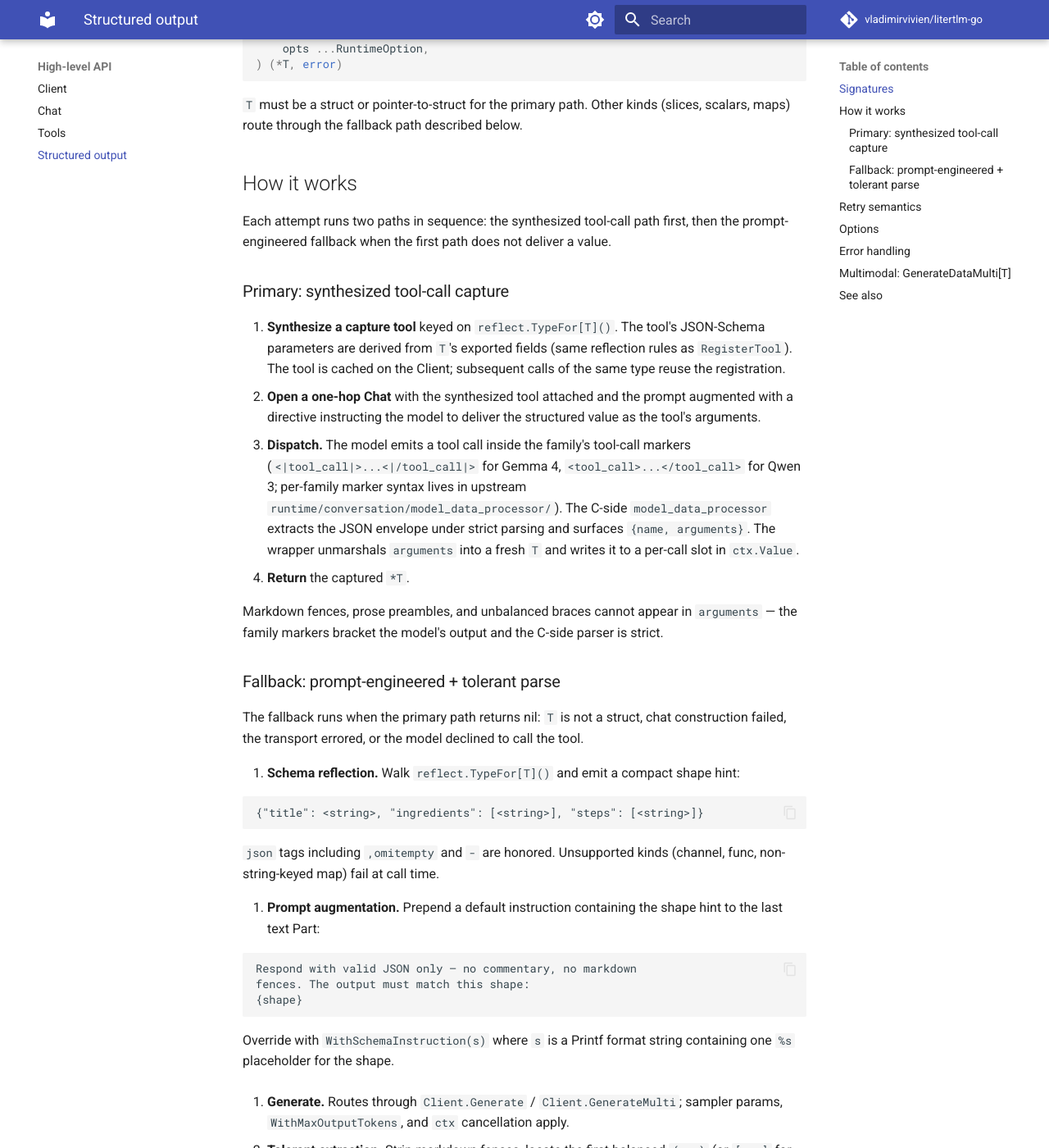
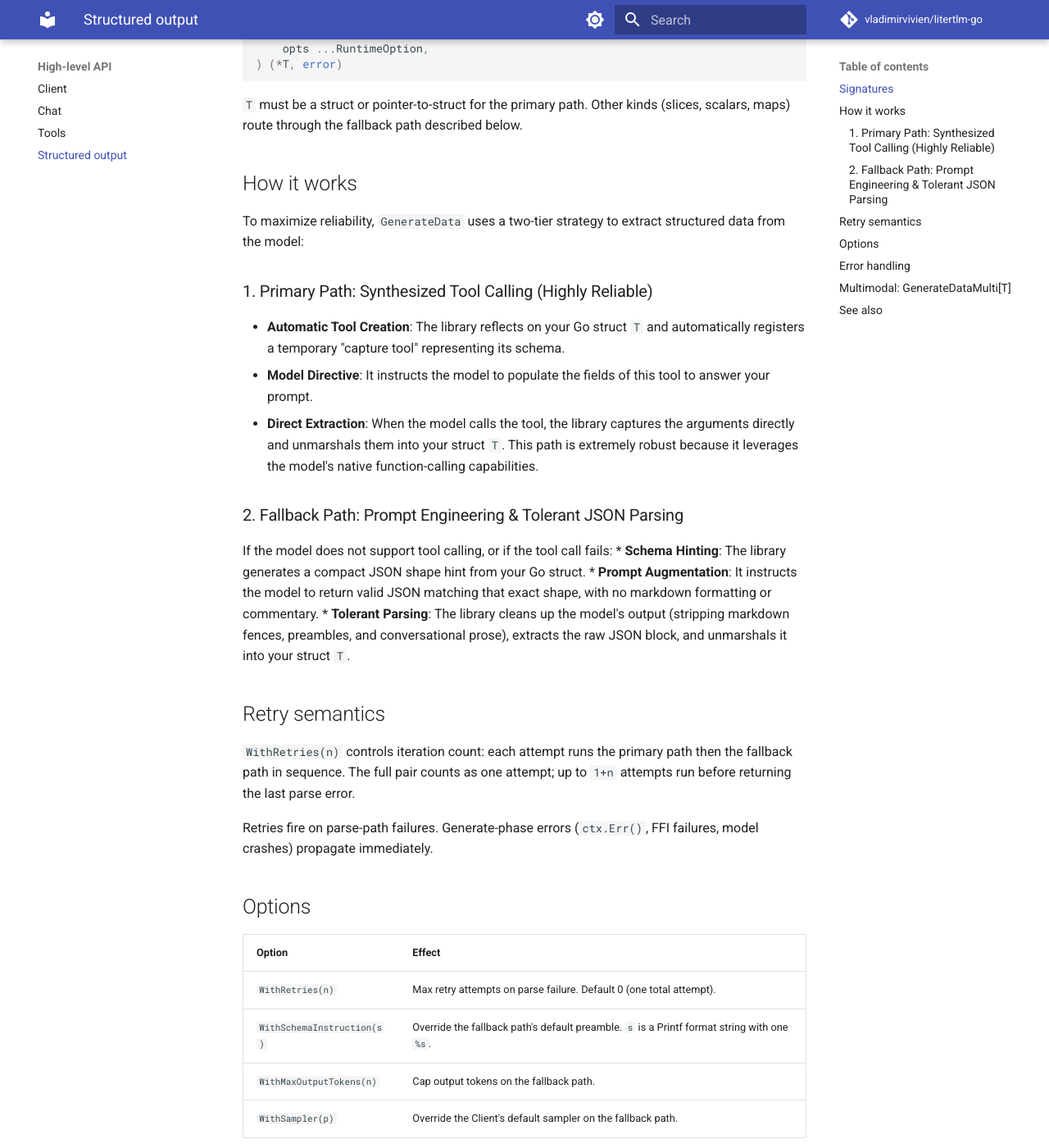
Before and after one commit to vladimirvivien/litertlm-go, an MkDocs documentation site: the page built from docs/structured-output.md, in a window 1280 px wide and 1400 px high, scrolled down 862 px. Shown: the whole window at 82% size. Built offline with MkDocs 1.6.1 and Material for MkDocs 9.7.7, drawn with Linux system fonts in a browser that asks for light colours; comment, search, counter and statistics services are not loaded; some of the changed text lies outside the part shown.

````diff
--- a/docs/structured-output.md
+++ b/docs/structured-output.md
@@ -46,72 +46,18 @@ below.
 
 ## How it works
 
-Each attempt runs two paths in sequence: the synthesized tool-call
-path first, then the prompt-engineered fallback when the first path
-does not deliver a value.
+To maximize reliability, `GenerateData` uses a two-tier strategy to extract structured data from the model:
 
-### Primary: synthesized tool-call capture
+### 1. Primary Path: Synthesized Tool Calling (Highly Reliable)
+* **Automatic Tool Creation**: The library reflects on your Go struct `T` and automatically registers a temporary "capture tool" representing its schema.
+* **Model Directive**: It instructs the model to populate the fields of this tool to answer your prompt.
+* **Direct Extraction**: When the model calls the tool, the library captures the arguments directly and unmarshals them into your struct `T`. This path is extremely robust because it leverages the model's native function-calling capabilities.
 
-1. **Synthesize a capture tool** keyed on `reflect.TypeFor[T]()`. The
-   tool's JSON-Schema parameters are derived from `T`'s exported
-   fields (same reflection rules as `RegisterTool`). The tool is
-   cached on the Client; subsequent calls of the same type reuse the
-   registration.
-2. **Open a one-hop Chat** with the synthesized tool attached and the
-   prompt augmented with a directive instructing the model to deliver
-   the structured value as the tool's arguments.
-3. **Dispatch.** The model emits a tool call inside the family's
-   tool-call markers (`<|tool_call|>...<|/tool_call|>` for Gemma 4,
-   `<tool_call>...</tool_call>` for Qwen 3; per-family marker syntax
-   lives in upstream `runtime/conversation/model_data_processor/`). The
-   C-side `model_data_processor` extracts the JSON envelope under strict
-   parsing and surfaces `{name, arguments}`. The wrapper unmarshals
-   `arguments` into a fresh `T` and writes it to a per-call slot in
-   `ctx.Value`.
-4. **Return** the captured `*T`.
-
-Markdown fences, prose preambles, and unbalanced braces cannot appear
-in `arguments` — the family markers bracket the model's output and
-the C-side parser is strict.
-
-### Fallback: prompt-engineered + tolerant parse
-
-The fallback runs when the primary path returns nil: `T` is not a
-struct, chat construction failed, the transport errored, or the model
-declined to call the tool.
-
-1. **Schema reflection.** Walk `reflect.TypeFor[T]()` and emit a
-   compact shape hint:
-
-   ```
-   {"title": <string>, "ingredients": [<string>], "steps": [<string>]}
-   ```
-
-   `json` tags including `,omitempty` and `-` are honored. Unsupported
-   kinds (channel, func, non-string-keyed map) fail at call time.
-
-2. **Prompt augmentation.** Prepend a default instruction containing
-   the shape hint to the last text Part:
-
-   ```
-   Respond with valid JSON only — no commentary, no markdown
-   fences. The output must match this shape:
-   {shape}
-   ```
-
-   Override with `WithSchemaInstruction(s)` where `s` is a Printf
-   format string containing one `%s` placeholder for the shape.
-
-3. **Generate.** Routes through `Client.Generate` /
-   `Client.GenerateMulti`; sampler params, `WithMaxOutputTokens`, and
-   `ctx` cancellation apply.
-
-4. **Tolerant extraction.** Strip markdown fences, locate the first
-   balanced `{...}` (or `[...]` for slice `T`), respect string
-   literals so braces inside string values do not confuse the depth
-   counter.
-
-5. **Unmarshal** into `*T` via `encoding/json`.
+### 2. Fallback Path: Prompt Engineering & Tolerant JSON Parsing
+If the model does not support tool calling, or if the tool call fails:
+* **Schema Hinting**: The library generates a compact JSON shape hint from your Go struct.
+* **Prompt Augmentation**: It instructs the model to return valid JSON matching that exact shape, with no markdown formatting or commentary.
+* **Tolerant Parsing**: The library cleans up the model's output (stripping markdown fences, preambles, and conversational prose), extracts the raw JSON block, and unmarshals it into your struct `T`.
 
 ## Retry semantics
 
````
Also changed, not shown: README.md (+66 -66 lines), docs/chat.md (+6 -6 lines), docs/client.md (+11 -10 lines), docs/index.md (+7 -24 lines), docs/models.md (+2 -5 lines), docs/tools.md (+6 -11 lines).
